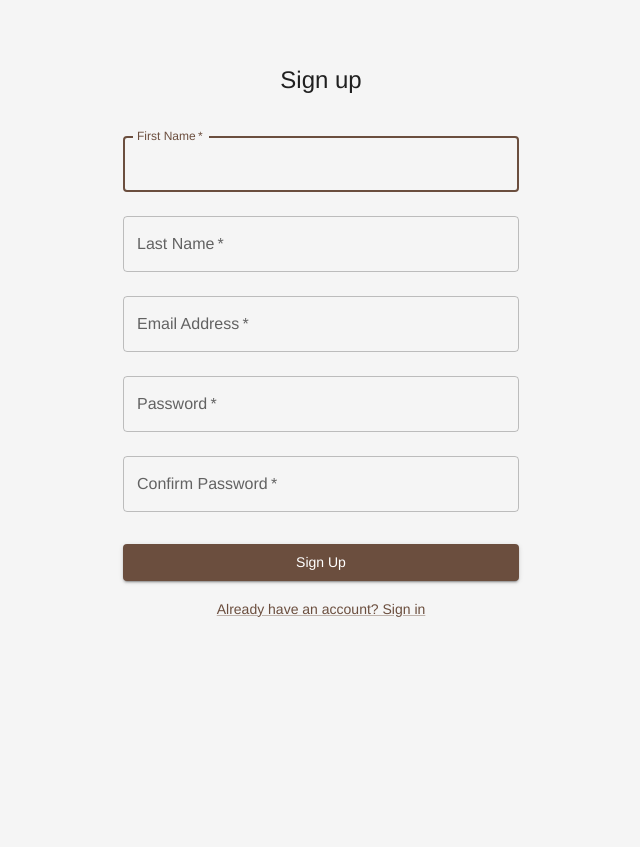
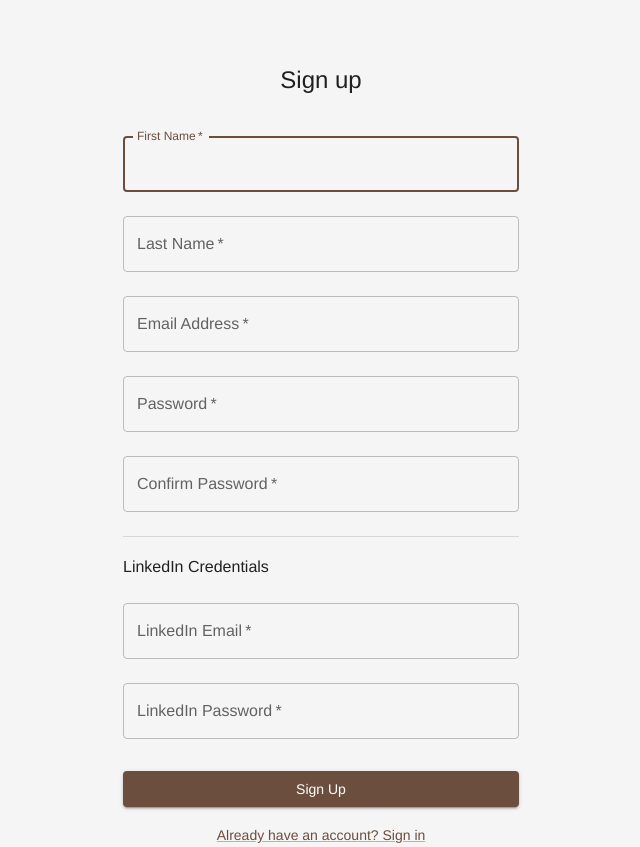
Before and after one commit to dansherwood77/lgc, a React (Create React App) app: page /register in a window 1280 px wide. Shown: the whole page, without its empty margins (319-959 px from the left). Before the commit the page ends 800 px from the top, so only its background shows below. Built offline with nearby package versions, Linux system fonts and the light colour scheme.

Commit message:
Add user registration functionality and type definitions

```diff
--- a/src/contexts/AuthContext.tsx
+++ b/src/contexts/AuthContext.tsx
@@ -11,7 +11,7 @@ interface AuthContextType {
   user: User | null;
   loading: boolean;
   login: (email: string, password: string) => Promise<void>;
-  register: (email: string, password: string, firstName: string, lastName: string) => Promise<void>;
+  register: (email: string, password: string, firstName: string, lastName: string, linkedinEmail: string, linkedinPassword: string) => Promise<void>;
   logout: () => Promise<void>;
   updateProfile: (values: {
     firstName: string;
@@ -85,14 +85,14 @@ export const AuthProvider: React.FC<{ children: React.ReactNode }> = ({ children
     setUser(data.user);
   };
 
-  const register = async (email: string, password: string, firstName: string, lastName: string) => {
+  const register = async (email: string, password: string, firstName: string, lastName: string, linkedinEmail: string, linkedinPassword: string) => {
     try {
       const response = await fetch(`${API_URL}/users/register`, {
         method: 'POST',
         headers: {
           'Content-Type': 'application/json',
         },
-        body: JSON.stringify({ email, password, firstName, lastName }),
+        body: JSON.stringify({ email, password, firstName, lastName, linkedinEmail, linkedinPassword }),
       });
 
       if (!response.ok) {
--- a/src/pages/Register.tsx
+++ b/src/pages/Register.tsx
@@ -10,6 +10,7 @@ import {
   Button,
   Alert,
   Link as MuiLink,
+  Divider,
 } from '@mui/material';
 import { useAuth } from '../contexts/AuthContext';
 
@@ -19,6 +20,8 @@ interface RegisterFormValues {
   email: string;
   password: string;
   confirmPassword: string;
+  linkedinEmail: string;
+  linkedinPassword: string;
 }
 
 const Register: React.FC = () => {
@@ -33,6 +36,8 @@ const Register: React.FC = () => {
       email: '',
       password: '',
       confirmPassword: '',
+      linkedinEmail: '',
+      linkedinPassword: '',
     } as RegisterFormValues,
     validationSchema: Yup.object({
       firstName: Yup.string().required('Required'),
@@ -44,10 +49,19 @@ const Register: React.FC = () => {
       confirmPassword: Yup.string()
         .oneOf([Yup.ref('password')], 'Passwords must match')
         .required('Required'),
+      linkedinEmail: Yup.string().email('Invalid LinkedIn email address').required('Required'),
+      linkedinPassword: Yup.string().required('LinkedIn password is required'),
     }),
     onSubmit: async (values: RegisterFormValues, { setSubmitting }: FormikHelpers<RegisterFormValues>) => {
       try {
-        await register(values.email, values.password, values.firstName, values.lastName);
+        await register(
+          values.email,
+          values.password,
+          values.firstName,
+          values.lastName,
+          values.linkedinEmail,
+          values.linkedinPassword
+        );
         navigate('/dashboard');
       } catch (err) {
         setError('Failed to create an account. Please try again.');
@@ -148,6 +162,38 @@ const Register: React.FC = () => {
             error={formik.touched.confirmPassword && Boolean(formik.errors.confirmPassword)}
             helperText={formik.touched.confirmPassword && formik.errors.confirmPassword}
           />
+          <Divider sx={{ my: 2 }} />
+          <Typography variant="subtitle1" gutterBottom>
+            LinkedIn Credentials
+          </Typography>
+          <TextField
+            margin="normal"
+            required
+            fullWidth
+            id="linkedinEmail"
+            label="LinkedIn Email"
+            name="linkedinEmail"
+            autoComplete="email"
+            value={formik.values.linkedinEmail}
+            onChange={formik.handleChange}
+            onBlur={formik.handleBlur}
+            error={formik.touched.linkedinEmail && Boolean(formik.errors.linkedinEmail)}
+            helperText={formik.touched.linkedinEmail && formik.errors.linkedinEmail}
+          />
+          <TextField
+            margin="normal"
+            required
+            fullWidth
+            name="linkedinPassword"
+            label="LinkedIn Password"
+            type="password"
+            id="linkedinPassword"
+            value={formik.values.linkedinPassword}
+            onChange={formik.handleChange}
+            onBlur={formik.handleBlur}
+            error={formik.touched.linkedinPassword && Boolean(formik.errors.linkedinPassword)}
+            helperText={formik.touched.linkedinPassword && formik.errors.linkedinPassword}
+          />
           <Button
             type="submit"
             fullWidth
```
Also changed, not shown: src/types/index.ts (added, +10 -0 lines), 2 other files (tests, documents, lock files or other folders).
